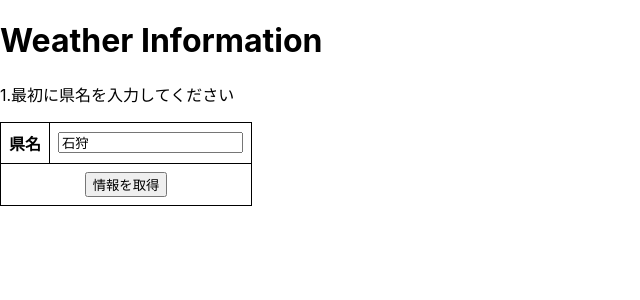
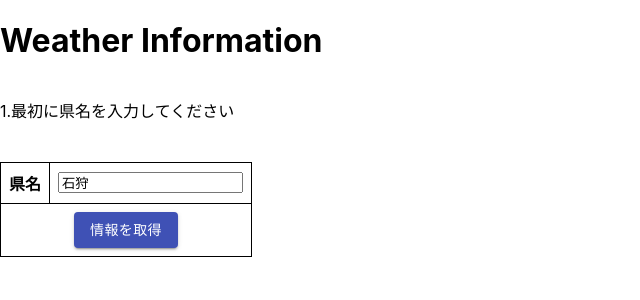
Before and after one commit to himawari-aerobytes/weather, a React (Create React App) app: page / in a window 1280 px wide. Shown: the top 300 px of the page, without its empty margins (0-640 px from the left). Built offline with nearby package versions, Linux system fonts and the light colour scheme.

Commit message:
errorなう

```diff
--- a/src/App.tsx
+++ b/src/App.tsx
@@ -1,15 +1,12 @@
 import React from "react";
 import axios from "axios";
-import WeatherIcon from "./weather";
-import Select from "react-select";
 import "./App.css";
-import Table from 'react-bootstrap/Table';
-import { Header, Icon, Item,Button } from 'semantic-ui-react';
-import { throws } from "assert";
 import Comments from "./comments";
 import { exit } from "process";
 import NowInformation from "./NowInformation";
 import Point from "./Point";
+import Button from '@material-ui/core/Button';
+import Grid from '@material-ui/core/Grid';
 
 
 
@@ -168,8 +165,11 @@ class App extends React.Component<{}, State> {
   render() {
     return (
       <div className="App">
-        <div>
+          <Grid container spacing={3}>
+            <Grid item xs={12}>
           <Comments arry={inputcomments} state={this.state.InputState} />
+          </Grid>
+          <Grid item xs={12}>
           <table>
             <tr>
             <th>県名</th>
@@ -190,15 +190,18 @@ class App extends React.Component<{}, State> {
 
             <tr>
               <td colSpan={2} align="center" >
-              <button onClick={() => this.getAPI(this.state.set_num)}>
+              <Button variant="contained" color="primary" onClick={() => this.getAPI(this.state.set_num)}>
             情報を取得
-          </button>
+          </Button>
               </td>
 
             </tr>
           </table>
-</div>
+          </Grid>
+          <Grid item xs={12}>
           {this.renderNowWeather(this.state.InputState)}
+          </Grid>
+         </Grid>
       </div>
     );
   }
--- a/src/index.tsx
+++ b/src/index.tsx
@@ -8,6 +8,7 @@ import * as serviceWorker from './serviceWorker';
 
 ReactDOM.render(
   <React.StrictMode>
+    <link rel="stylesheet" href="https://fonts.googleapis.com/css?family=Roboto:300,400,500,700&display=swap" />
     <div className="container">
     <h1>Weather Information</h1>
     <App />
```
Also changed, not shown: package.json (+18 -0 lines), src/Prefectute.tsx (+4 -13 lines), .eslintrc.js (added), 1 other file (tests, documents, lock files or other folders).
